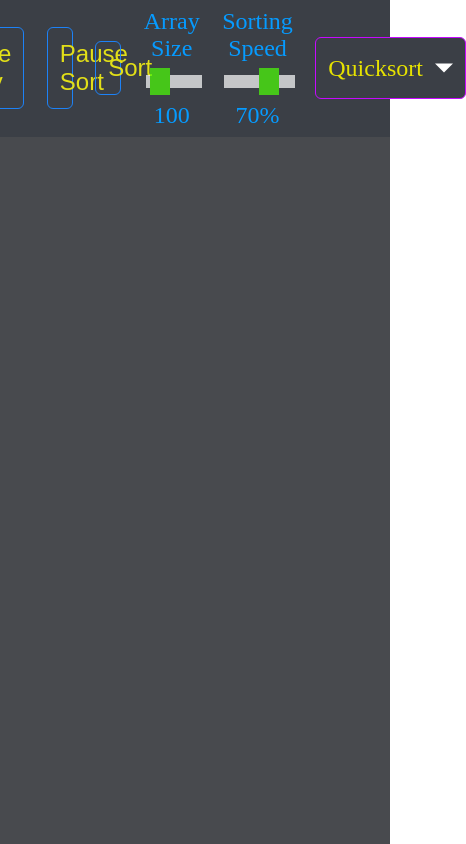
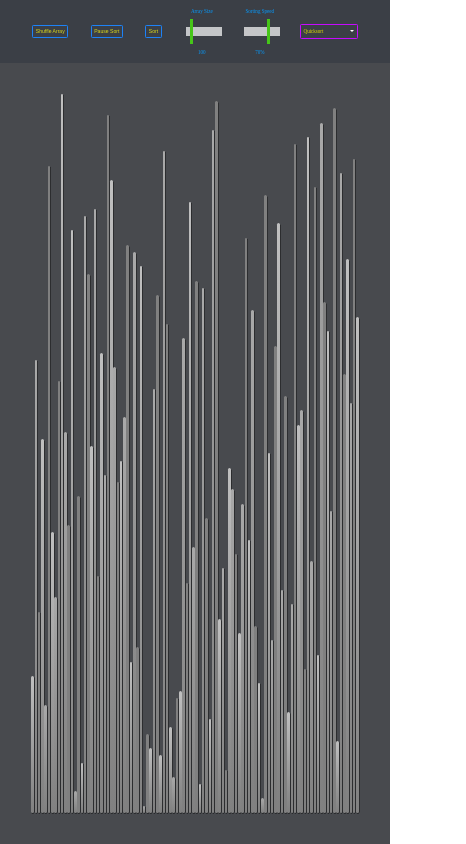
Before and after one commit to akorotky/sorting-visualizer, a React (Vite) app: page / in a window 390 px wide. Shown: the whole page, 466 px wide, since content can reach past the window. Built offline with nearby package versions, Linux system fonts and the light colour scheme.

Commit message:
made styles more responsive

```diff
--- a/src/app/components/Body.tsx
+++ b/src/app/components/Body.tsx
@@ -11,7 +11,7 @@ function Body() {
     } else return COLOR.DEFAULT[idx % 3];
   }
 
-  const resizeFactor = 100 / animation.array.length / 1.1;
+  const resizeFactor = 100 / animation.array.length;
 
   return (
     <div className="array-container">
@@ -20,7 +20,7 @@ function Body() {
           className="array-bar"
           style={{
             height: `${value * resizeFactor}%`,
-            width: `${resizeFactor}em`,
+            width: `${resizeFactor}%`,
             boxShadow: `${0.1 * resizeFactor}em ${0.1 * resizeFactor}em black`,
             margin: `0 ${0.1 * resizeFactor}em`,
             background: `linear-gradient(${getBarColor(idx)}, grey)`,
--- a/src/app/components/Toolbar.css
+++ b/src/app/components/Toolbar.css
@@ -6,7 +6,7 @@
   padding: 2%;
   width: 100%;
   background-color: #3b3f46;
-  font-size: 1.5em;
+  font-size: 1.3em;
   box-sizing: border-box;
 }
 
@@ -32,12 +32,13 @@
   flex-direction: column;
   text-align: center;
   color: #069bff;
+  width: 7em;
 }
 
 .slider {
   -webkit-appearance: none;
   width: 100%;
-  height: 1em;
+  height: 1vh;
   background: #ffffff;
   outline: none;
   opacity: 0.7;
@@ -54,15 +55,16 @@
 .slider::-webkit-slider-thumb {
   -webkit-appearance: none;
   appearance: none;
-  width: 1.5em;
-  height: 2em;
+  width: 0.7vw;
+  height: 3vh;
   background: #4cff06;
   cursor: pointer;
 }
 
 .slider::-moz-range-thumb {
-  width: 1.5em;
-  height: 2em;
+  appearance: none;
+  width: 0.7vw;
+  height: 3vh;
   background: #4cff06;
   cursor: pointer;
 }
--- a/src/app/components/Toolbar.tsx
+++ b/src/app/components/Toolbar.tsx
@@ -234,14 +234,12 @@ function Toolbar() {
         className="toolbar-btn"
         onClick={pauseSorting}
         disabled={!animation.isRunning}
-        style={{ width: "6vw" }}
       >
         {animation.isPaused ? "Resume" : "Pause"} Sort
       </button>
       <button
         className={`toolbar-btn ${!canRun ? "disabled" : ""}`}
         onClick={() => handleAnimationRun(animation.array)}
-        style={{ width: "5vw" }}
       >
         {animation.isRunning ? "Stop" : ""} Sort
       </button>
--- a/src/index.css
+++ b/src/index.css
@@ -4,6 +4,7 @@ body {
   padding: 0;
   height: 100%;
   width: 100%;
+  font-size: clamp(0.5vw, 1vw, 5vw) !important;
 }
 
 #root {
```
